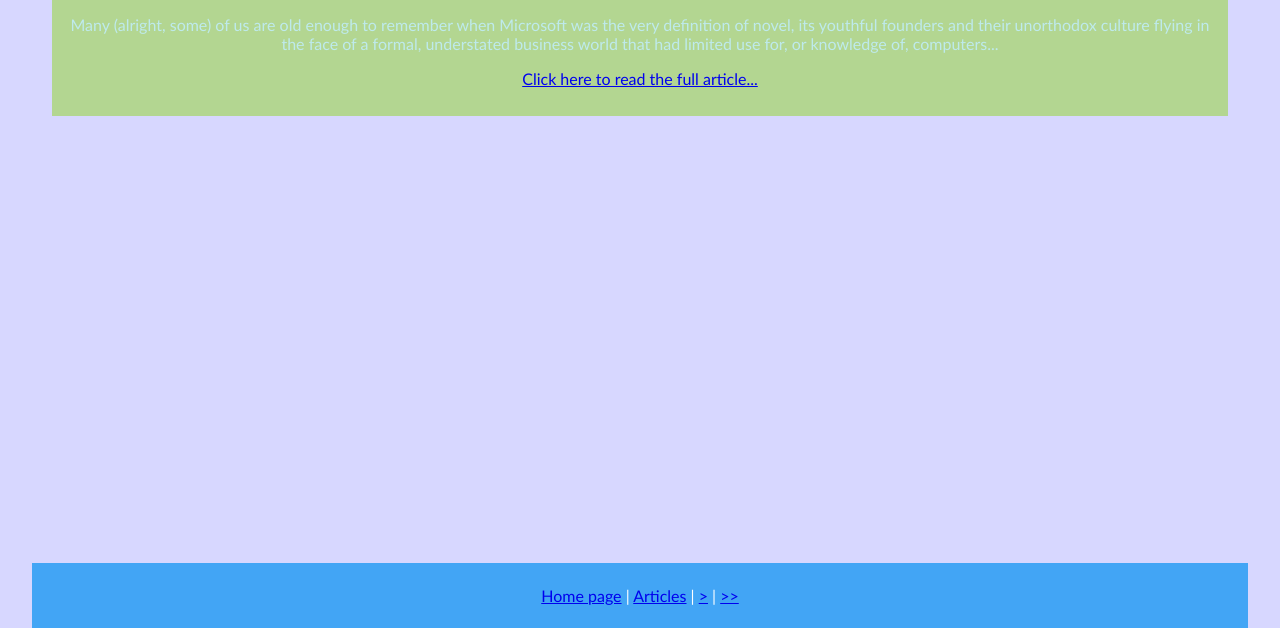
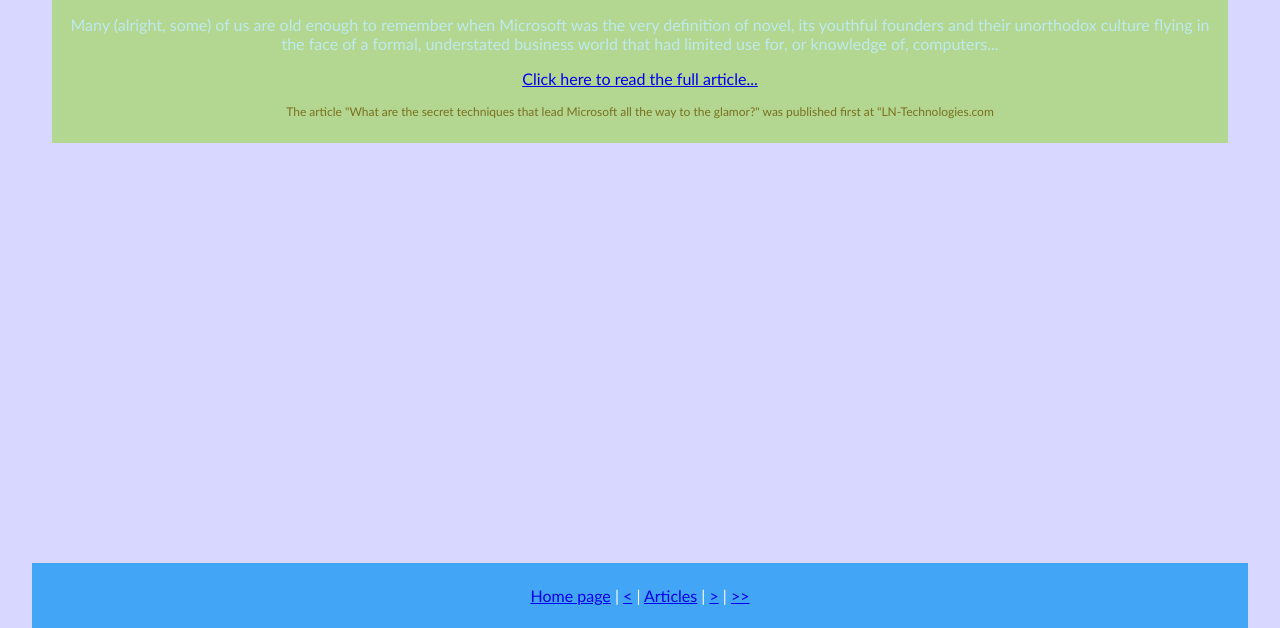
Before and after one commit to liranneta23/LN-Technologies, a plain HTML site: page pages/articles/microsoft-mind-article.html in a window 1280 px wide. Shown: the part 172-800 px from the top of the page. Drawn offline with Linux system fonts and the light colour scheme.

Commit message:
Changed links and names of pages

```diff
--- a/pages/articles/article-style.css
+++ b/pages/articles/article-style.css
@@ -7,3 +7,8 @@
 	height:100%;
     text-align:center;
 }
+
+.self_advertise{
+    font-size: 12px;
+    color:#7A711E;
+}
--- a/pages/articles/microsoft-mind-article.html
+++ b/pages/articles/microsoft-mind-article.html
@@ -28,11 +28,12 @@
             <p>Many (alright, some) of us are old enough to remember when Microsoft was the very definition of novel, its youthful founders and their unorthodox culture flying
             in the face of a formal, understated business world that had limited use for, or knowledge of, computers...</p>
             <p><a href="https://www.investopedia.com/stock-analysis/032014/real-secret-microsofts-success-msft-aapl-goog-ibm.aspx">Click here to read the full article...</a><p>
+			<p class="self_advertise">The article "What are the secret techniques that lead Microsoft all the way to the glamor?" was published first at "LN-Technologies.com</p>
         </article>
     </div>
 
 	<footer class="footer"
-		<p><a href="..\index.html">Home page</a> | <a href="..\all-articles-page.html">Articles</a> | <a href="page-2.html">></a> | <a href="last-page.html">>></a></p>
+		<p><a href="..\index.html">Home page</a> | <a href="big-apple.html"><</a> | <a href="..\all-articles-page.html">Articles</a> | <a href="amazon-interview-article.html">></a> | <a href="big-apple.html">>></a></p>
 	</footer>
 
 </body>
```
Also changed, not shown: pages/all-articles-page.html (+3 -3 lines), pages/index.html (+1 -1 lines).
